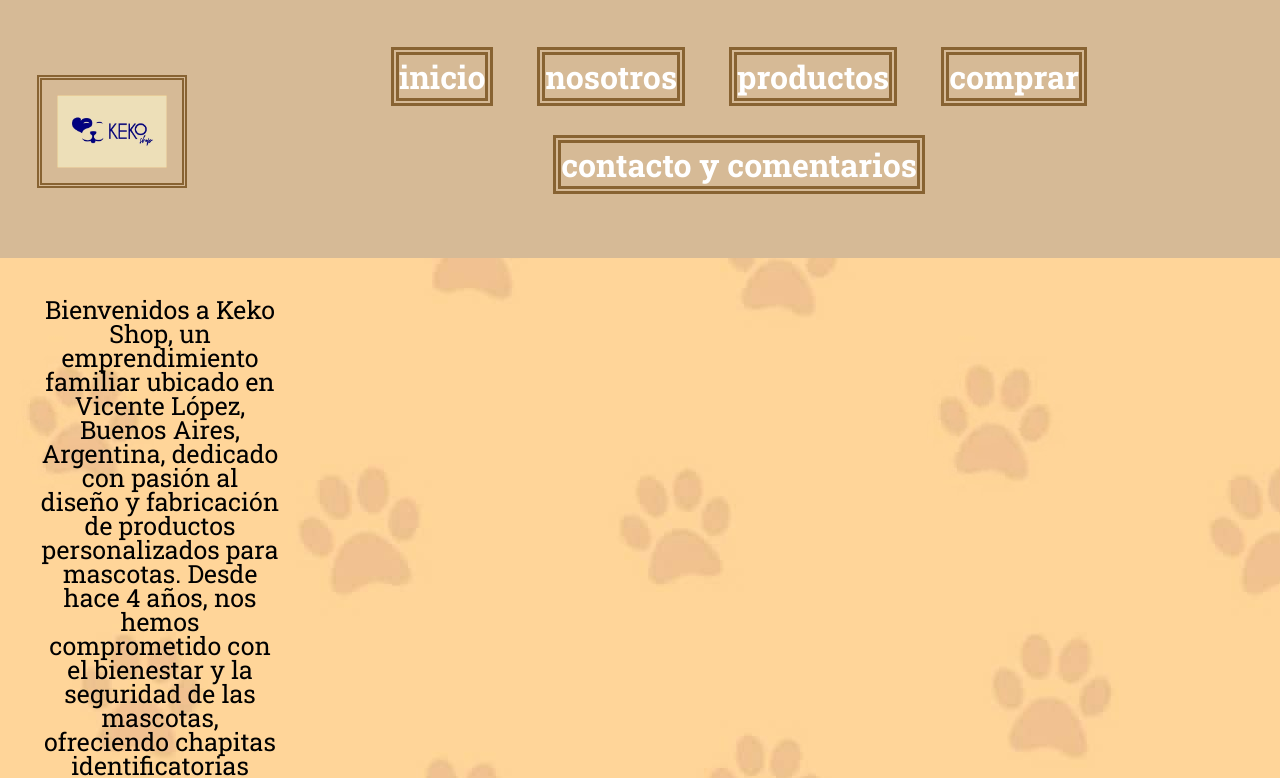
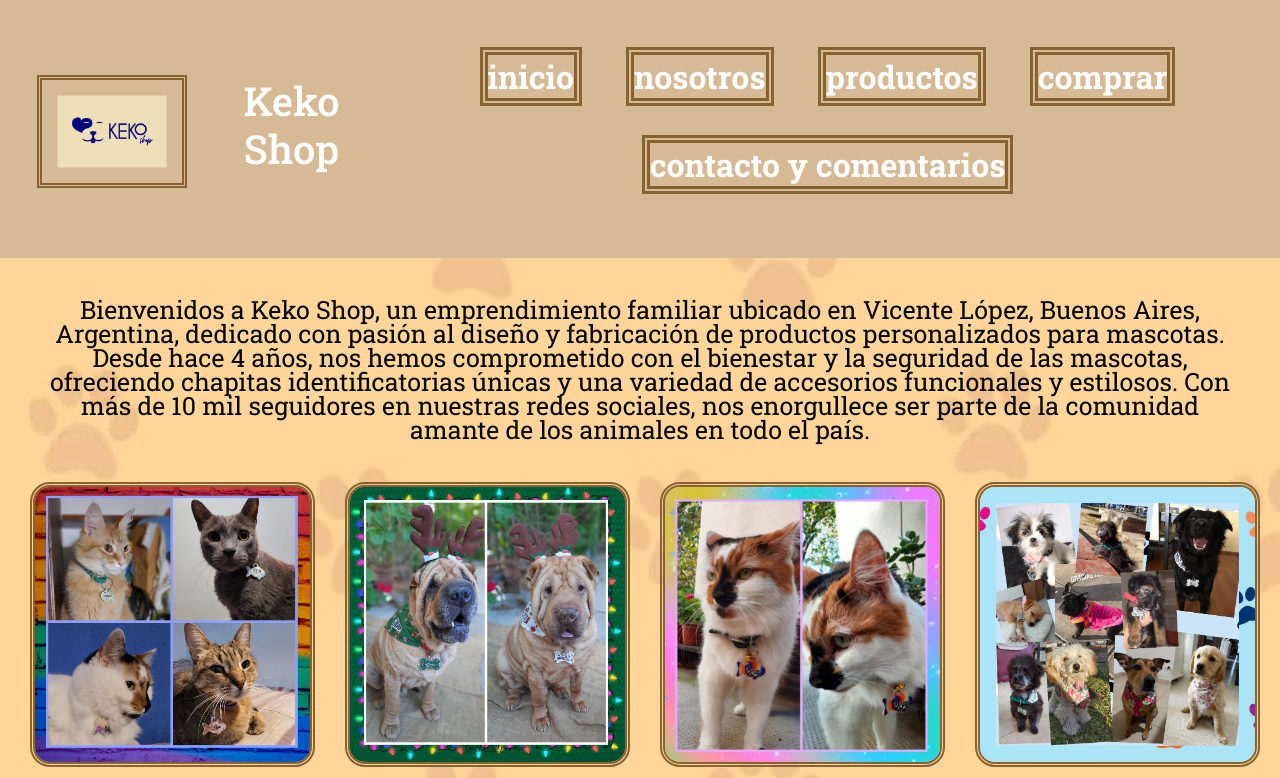
Before and after one commit to RomanDana/preEntrega2Dana, a plain HTML site: page index.html in a window 1280 px wide. Shown: the top 778 px of the page. Drawn offline with nearby package versions, Linux system fonts and the light colour scheme; a web font is replaced by a local one.

Commit message:
acomode etiquetas

```diff
--- a/estilos/style.css
+++ b/estilos/style.css
@@ -23,11 +23,10 @@ header{
     top:0;
     z-index: 1;
 }
-h1{
+.h1{
     text-align: center;
     color: white;
     padding:15px;
-    font-size: 5rem;
 }
 h2{
     text-align: center;
@@ -96,7 +95,7 @@ p{
     margin: 20px;
     padding: 20px;
 }
-.imagenes-inicio {
+.imagenes-inicio{
     display: grid;
     grid-template-columns: 1fr 1fr 1fr 1fr;
     grid-template-rows: 1fr;
@@ -106,6 +105,7 @@ p{
     align-content: space-evenly;
     justify-items: center;
     align-items: center;
+    margin-right: 50px;
     grid-template-areas:
       "animales1 animales2 animales3 animales4";
   }
@@ -123,7 +123,6 @@ text-align: center;
 max-width: 100%;
 height: auto;
 border-radius: 20px;
-gap: 20px;
 margin-left: 30px;
 border: double 5px #886332;
 }
@@ -276,12 +275,13 @@ text-align: right;
 padding: 30px;
 }
 
-@media screen and (max-width:1400px) {
+@media screen and(max-width:1400px) {
     main{
         display: grid;
         grid-template-rows: 1fr;
         grid-template-columns: 1fr 1fr 1fr 1fr;
     }
+
 }
 @media screen and(max-width:1200px) {
     main{
@@ -289,6 +289,7 @@ padding: 30px;
         grid-template-rows: 2fr;
         grid-template-columns: 1fr 1fr 1fr;
     }
+
 }
 @media screen and(max-width:992px) {
     main{
@@ -296,6 +297,7 @@ padding: 30px;
         grid-template-rows: 3fr;
         grid-template-columns: 1fr 1fr;
     }
+
 }
 @media screen and(max-width:768px) {
     main{
@@ -303,6 +305,7 @@ padding: 30px;
         grid-template-rows: 4fr;
         grid-template-columns: 1fr;
     }
+
 }
 @media screen and(max-width:576px) {
     main{
@@ -310,4 +313,5 @@ padding: 30px;
         grid-template-rows: 5fr;
         grid-template-columns: 1fr;
     }
+
 }
--- a/index.html
+++ b/index.html
@@ -18,8 +18,9 @@
         <nav class="navbar navbar-expand-lg">
             <div class="container-fluid">
                 <a class="navbar-brand" href="logo">
-                    <img class="logo" src="../imagenes/logo.jpg" alt="logo">
+                    <img class="logo" src="./imagenes/logo.jpg" alt="logo">
                 </a>
+                <h1 class="h1">Keko Shop</h1>
             <button class="navbar-toggler" type="button" data-bs-toggle="collapse" data-bs-target="#navbarSupportedContent" aria-controls="navbarSupportedContent" aria-expanded="false" aria-label="Toggle navigation">
                 <span class="navbar-toggler-icon"></span>
             </button>
@@ -45,14 +46,26 @@
         </nav>
     </header>
     <main>
-    <p class="descripcion">Bienvenidos a Keko Shop, un emprendimiento familiar ubicado en Vicente López, Buenos Aires, Argentina, dedicado con pasión al diseño y fabricación de productos personalizados para mascotas. Desde hace 4 años, nos hemos comprometido con el bienestar y la seguridad de las mascotas, ofreciendo chapitas identificatorias únicas y una variedad de accesorios funcionales y estilosos. Con más de 10 mil seguidores en nuestras redes sociales, nos enorgullece ser parte de la comunidad amante de los animales en todo el país.</p>
+            <div>
+                <p class="descripcion">Bienvenidos a Keko Shop, un emprendimiento familiar ubicado en Vicente López, Buenos Aires, Argentina, dedicado con pasión al diseño y fabricación de productos personalizados para mascotas. Desde hace 4 años, nos hemos comprometido con el bienestar y la seguridad de las mascotas, ofreciendo chapitas identificatorias únicas y una variedad de accesorios funcionales y estilosos. Con más de 10 mil seguidores en nuestras redes sociales, nos enorgullece ser parte de la comunidad amante de los animales en todo el país.</p>
+                <section>
+                    <div  class="imagenes-inicio">
+                        <div class="animales1">
+                            <img src="../imagenes/animales1.jpg" alt="animalitos">
+                        </div>
+                        <div>
+                            <img src="../imagenes/animales2.jpg" alt="perritos">
+                        </div>
+                        <div>
+                            <img src="../imagenes/animales3.jpg" alt="gatito">
+                        </div>
+                        <div>
+                            <img src="../imagenes/animales4.jpg" alt="animalitos">
+                        </div>
+                    </div>
+                </section>
+            </div>
     </main>
-    <section class="imagenes-inicio">
-        <img src="./imagenes/animales1.jpg" alt="animalitos">
-        <img src="./imagenes/animales2.jpg" alt="perritos">
-        <img src="./imagenes/animales3.jpg" alt="gatito">
-        <img src="./imagenes/animales4.jpg" alt="animalitos">
-    </section>
 <hr>
     <footer>
         <h4> 📞telefono:1169456315</h4>
```
Also changed, not shown: pages/contacto.html (+1 -0 lines), pages/formulario.html (+1 -0 lines), pages/inicio.html (+7 -5 lines), pages/nosotros.html (+1 -0 lines), pages/productos.html (+1 -1 lines).
